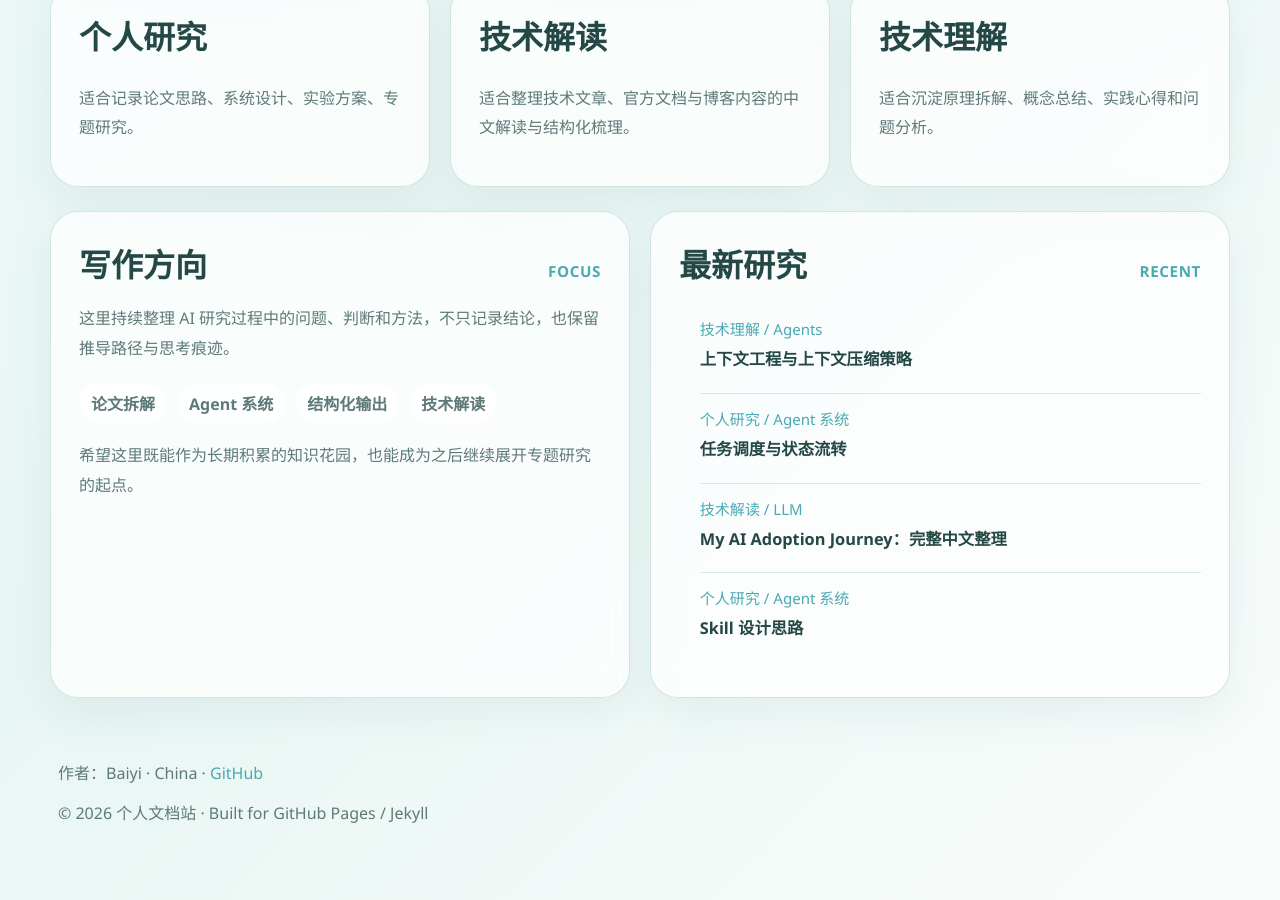
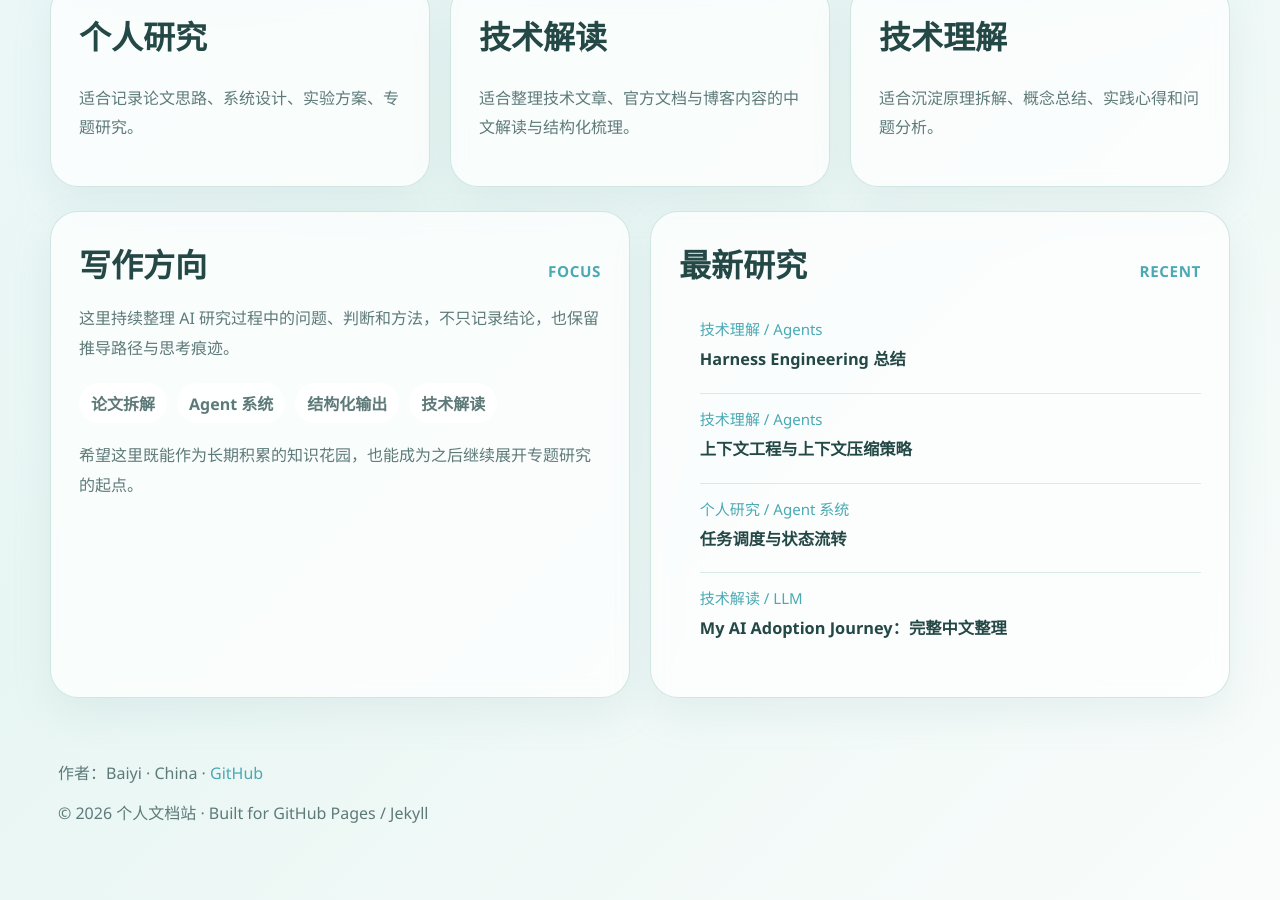
Before and after one commit to 8888-baiyi-8888/8888-baiyi-8888.github.io, a Jekyll site: the page built from index.md, in a window 1280 px wide and 900 px high, scrolled down 584 px. Built offline with Jekyll 4.4.1, drawn with Linux system fonts in a browser that asks for light colours; some of the changed lines change nothing that is shown.

Commit message:
“增加对Improving Deep Agents with harness engineering的理解”

```diff
--- /dev/null
+++ b/understanding/agents/harness-engineering-总结.md
@@ -0,0 +1,166 @@
+---
+layout: page
+title: Harness Engineering 总结
+permalink: /understanding/agents/harness-engineering-summary/
+module_title: 技术理解
+module_path: /understanding/
+parent_title: Agents
+parent_path: /understanding/agents/
+description: 关于 Agent 中 Harness Engineering 的目标、常见改进手段与工程启发总结。
+updated_at: 2026-03-26
+---
+
+---
+
+**参考资料**
+
+- *Improving Deep Agents with harness engineering*
+  来源：LangChain Blog
+  借鉴方向：Harness Engineering、Agent 评测、验证闭环、上下文注入、执行中间件
+  链接：<https://blog.langchain.com/improving-deep-agents-with-harness-engineering/>
+
+**阅读说明**
+
+> 这是一篇面向知识沉淀场景的技术总结，主要提炼 Harness Engineering 的核心目标、改进方法与工程启发，不追求逐段转述原文。
+
+---
+
+## 概要
+
+这篇文章最重要的观点是：很多 Agent 的性能瓶颈，不一定先来自模型本身，而是来自围绕模型构建的执行外壳，也就是 `harness`。LangChain 在不更换模型、只调整 harness 的情况下，把他们的编码 Agent 在 `Terminal Bench 2.0` 上的分数从 `52.8` 提升到了 `66.5`，从榜单 Top 30 外推进到 Top 5。
+
+这里的 `Harness Engineering`，本质上是在做模型之外的系统设计。它关心的不是“模型是否更聪明”，而是“如何通过 prompt、工具、middleware、执行流程和反馈回路，把模型的能力更稳定地导向目标任务”。
+
+## 什么是 Harness Engineering
+
+如果把模型理解成一个有潜力但不稳定的执行者，那么 harness 就是包在模型外面的运行系统。它负责约束模型、向模型提供环境信息、组织工具调用，并在关键节点插入额外的控制逻辑。
+
+文章里的定义可以概括成：
+
+- harness 的目标，是把模型本身起伏很大的智能，塑造成更适合具体任务的执行能力
+- harness engineering 的重点，是围绕模型建立一层系统，使其在任务表现、token 效率、延迟和稳定性上更可控
+
+LangChain 在实验里刻意收缩优化空间，只重点改三类旋钮：
+
+- `System Prompt`
+- `Tools`
+- `Middleware`
+
+这也说明一件事：很多时候，不需要一开始就重训模型，先把围绕模型的这层系统打磨好，就已经能带来明显提升。
+
+## 文章里最核心的几类改进
+
+### 1. 用 Trace（执行轨迹）做外循环改进
+
+文章里很关键的一点，是把 `trace analysis`（执行轨迹分析）变成了可重复运行的能力，而不是靠人工零散看日志。
+
+他们的流程大致是：
+
+1. 从 LangSmith 拉取实验 trace（执行轨迹）
+2. 并行启动错误分析 Agent，分别分析失败模式
+3. 由主 Agent 汇总问题和修改建议
+4. 再基于这些反馈，对 harness 做定向改动
+
+这和 boosting 有点像，重点盯住上一轮最容易失败的地方继续修。它的工程意义很强：Agent 的改进不再靠感觉，而是靠 trace（执行轨迹）驱动的闭环迭代。
+
+### 2. 强化“构建 - 验证 - 修复”的闭环
+
+文章指出，当前模型虽然有自我改进潜力，但默认并不会自然进入严格的验证循环。最常见的失败模式是：Agent 写完方案，重新看一眼自己的代码，觉得差不多了，然后就停了。
+
+LangChain 因此在 system prompt 里明确加入了四步工作流：
+
+1. `Planning & Discovery`
+2. `Build`
+3. `Verify`
+4. `Fix`
+
+这里最关键的是 `Verify`。他们特别强调，Agent 必须：
+
+- 主动运行测试
+- 读取完整输出
+- 对照任务规范，而不是只对照自己写的代码
+
+此外，他们还加入了 `PreCompletionChecklistMiddleware`。它会在 Agent 准备退出前拦截一次，提醒它执行完整验证。这种做法非常像“退出前强制再检查一次”，目的就是避免 Agent 过早结束任务。
+
+### 3. 主动给 Agent 注入环境上下文
+
+文章认为，Harness Engineering 其实也是 Context Engineering 的一个重要落点，因为很多错误来自 Agent 对环境理解不充分。
+
+他们主要做了几件事：
+
+- 启动时用 `LocalContextMiddleware` 探测当前目录、父子目录结构
+- 通过 shell 命令寻找 Python 等本地工具
+- 在 prompt 中明确说明代码会被程序化测试验证
+- 注入时间预算提醒，推动 Agent 在超时前完成验证
+
+这部分的核心思想是：不要让 Agent 靠自己慢慢猜环境。环境信息、约束信息、评测标准这些本来就可以确定的内容，应当由 harness 提前整理好再交给 Agent。
+
+### 4. 检测并打断坏循环
+
+文章里提到一个很典型的问题：Agent 一旦选错方案，往往会在同一路径上不断做小修小补，形成所谓的 `doom loop`。
+
+LangChain 的做法是加入 `LoopDetectionMiddleware`，通过追踪同一文件被反复编辑的次数，在超过阈值后给出额外提醒，要求 Agent 重新考虑当前方案。
+
+这个机制不是从根上解决模型推理问题，而是用工程上的 guardrail 去限制一种已知坏模式。文章也明确承认，这类设计很大程度上是在适配“今天的模型还不够稳定”这一现实。
+
+### 5. 推理预算要按阶段分配
+
+他们还讨论了 reasoning budget 的分配问题。文章里的经验不是“全程最高推理强度最好”，而是要根据阶段来花算力。
+
+他们发现：
+
+- 高推理预算对前期规划有帮助
+- 后期验证阶段同样需要更多推理来发现错误
+- 全程都用最高档，反而可能因为时间和 token 消耗过高导致超时
+
+最后他们采用的是一个 `xhigh-high-xhigh` 的“reasoning sandwich”启发式：规划阶段高、执行阶段相对低、验证阶段再拉高。这个做法说明，Harness Engineering 不只是决定“是否推理”，还要决定“在哪一步多花推理预算最划算”。
+
+## 可以提炼出的几个工程结论
+
+### 1. Harness 是 Agent 的实际工作环境
+
+文章反复说明，模型本身并不是完整的 Agent。真正交付结果的是“模型 + prompt + 工具 + middleware + 执行流”这一整套系统。很多失败并不只是模型能力不够，而是 harness 没有把模型放进一个适合成功的环境里。
+
+### 2. 验证能力比单次生成能力更重要
+
+对编码 Agent 来说，最重要的不是“一次写对”，而是“能不能自己发现错、修回来”。测试、验证、回看任务规范，这些步骤本身就是 Agent 自主执行能力的一部分。没有验证闭环，再强的模型也容易停在第一个“看起来差不多”的答案上。
+
+### 3. 环境信息应该由系统准备，而不是全交给模型自己摸索
+
+目录结构、可用工具、测试方式、时间限制，这些都属于系统已知信息。把这些内容整理后注入给 Agent，能显著降低无意义搜索和环境误判。换句话说，Harness Engineering 的一个核心职责，就是“替 Agent 做好上下文准备”。
+
+### 4. 中间件是很有价值的控制层
+
+文章中的几个关键改进几乎都不是改模型，而是改 middleware：
+
+- 退出前强制检查验证
+- 启动时注入本地环境信息
+- 检测重复编辑并提醒换思路
+
+这说明 middleware 很适合作为工程上的“行为矫正层”。它不需要理解全部任务，但能在关键节点把已知正确做法再推一把。
+
+### 5. 用 trace（执行轨迹）做闭环，才能持续改进 Agent
+
+如果没有 trace（执行轨迹），很多失败看起来只像“模型不稳定”。但有了 trace，就能把失败拆成更具体的问题：
+
+- 是规划错了
+- 是工具没选对
+- 是没验证
+- 是时间花错阶段
+- 还是掉进了循环
+
+也只有这样，改进 harness 才会从“拍脑袋调 prompt”变成“针对失败模式做系统修复”。
+
+## 我自己的理解
+
+如果把这篇文章压成一句话，可以概括为：一个模型能不能真正变成一个好的 Agent 系统，关键往往不只是模型能力本身，而在于 `Harness Engineering` 是否足够稳定。
+
+从工程角度看，这里的重点主要有三层。
+
+第一层是**闭环机制**。一个好的 Agent 不能只会生成方案，还必须被放进“规划 - 执行 - 验证 - 修复”的闭环里。只有当系统明确要求它检查结果、运行验证、发现错误并继续修正时，模型能力才会更稳定地转化成任务完成能力。
+
+第二层是**运行轨迹监控**。系统不能只看最终结果，还要持续记录和分析整个执行过程，也就是 trace（执行轨迹）。只有看到 Agent 每一步是怎么规划、怎么调用工具、怎么验证和在哪里失败，后续的优化才有抓手。很多看起来像“模型不稳定”的问题，真正拆开后其实是具体的执行模式问题。
+
+第三层是**异常处理机制**。如果在运行轨迹里已经能识别出一些典型坏模式，例如反复修改同一文件、长时间停留在同一路径、持续调用低价值工具却没有推进结果，那么系统就不能只是继续放任模型往下跑，而应该主动插入额外处理机制，比如提醒、打断、重新规划或切换策略。这类机制的作用，本质上是在模型不够稳定的现实下，用工程手段补上保护层。
+
+所以，这篇文章给我的核心启发是：Harness Engineering 的重点，不只是给模型接上工具，而是通过闭环、监控和异常处理，把模型放进一个更容易持续做对事的运行系统里。
--- a/understanding/agents/index.md
+++ b/understanding/agents/index.md
@@ -12,3 +12,4 @@
 ## 本专题文章
 
 - [上下文工程与上下文压缩策略](/understanding/agents/context-engineering-notes/)
+- [Harness Engineering 总结](/understanding/agents/harness-engineering-summary/)
```
